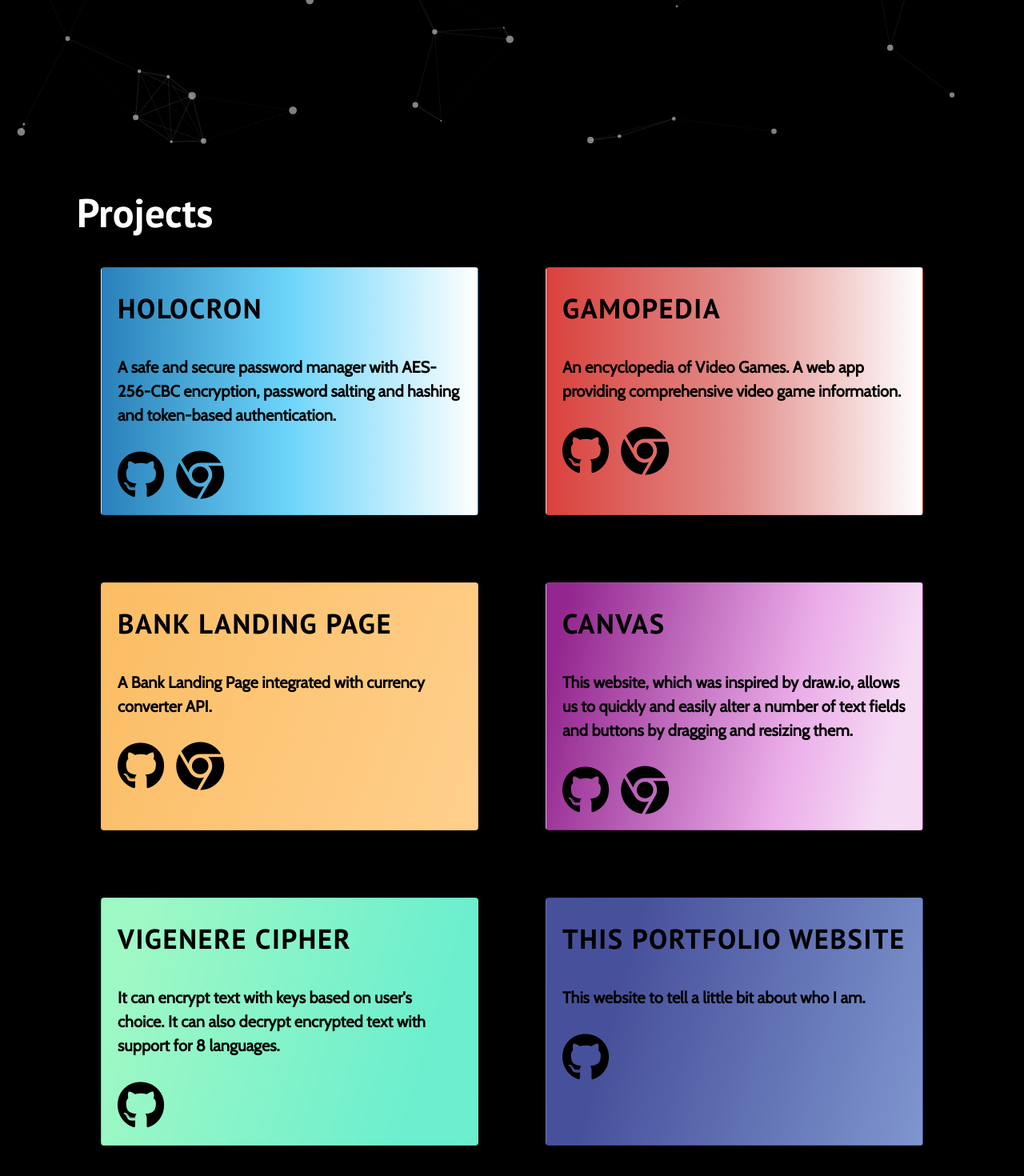
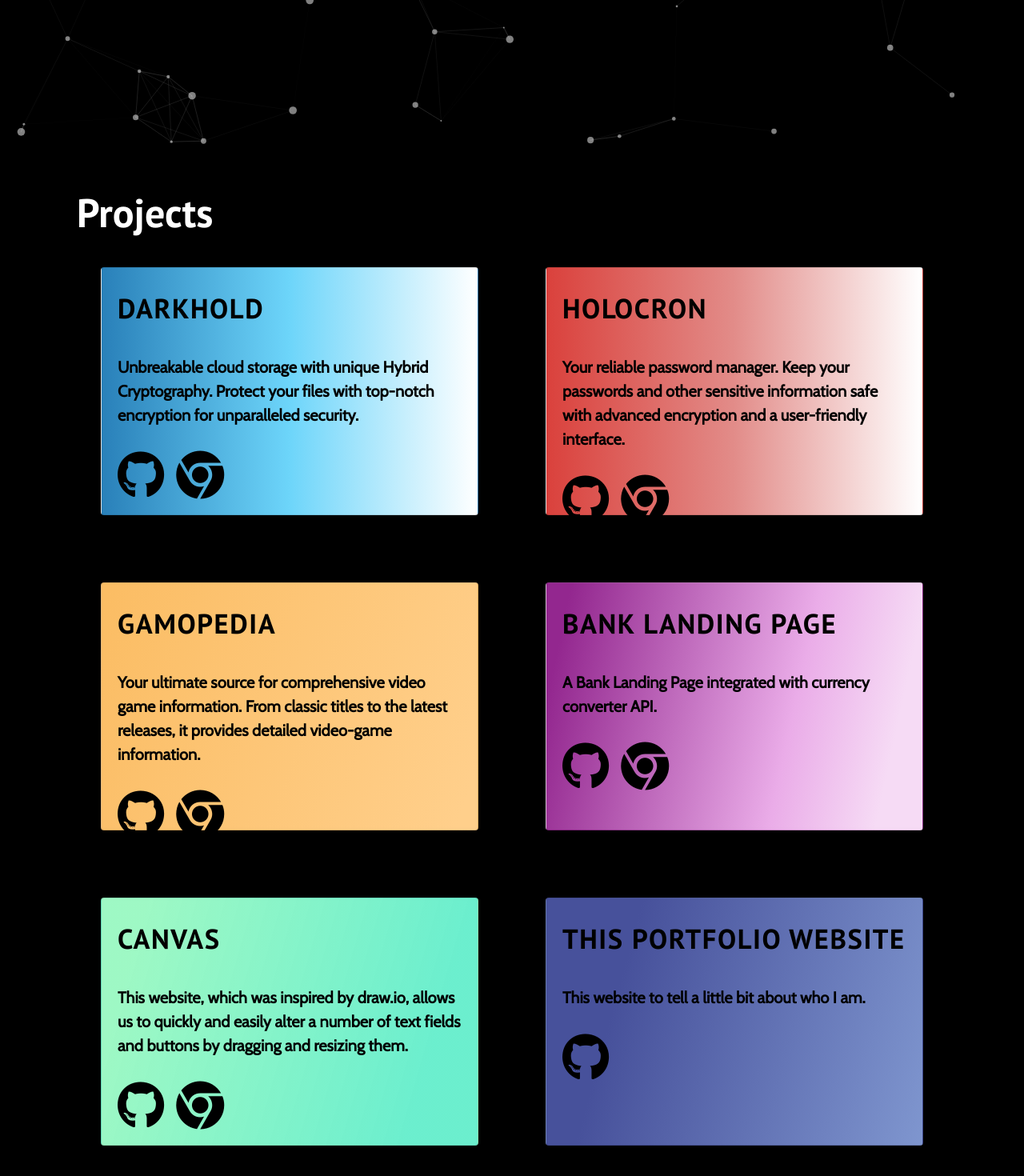
Before and after one commit to Geralt-Of-Rivia-Witcher/portfolio_2.0, a React (Create React App) app: page / in a window 1280 px wide. Shown: the part 614-2084 px from the top of the page at 80% size. Built offline with nearby package versions, Linux system fonts and the light colour scheme.

Commit message:
refactor: :recycle: Updated Projects section

```diff
--- a/src/const.js
+++ b/src/const.js
@@ -1,20 +1,28 @@
 export const project_list = [
+  {
+    project_name: "DARKHOLD",
+    project_description:
+      "Unbreakable cloud storage with unique Hybrid Cryptography. Protect your files with top-notch encryption for unparalleled security.",
+    project_link_1: "https://github.com/Geralt-Of-Rivia-Witcher/Darkhold/",
+    project_link_2: "https://darkhold.siddhantkumarsingh.me/",
+    class: "card first",
+  },
   {
     project_name: "HOLOCRON",
     project_description:
-            "A safe and secure password manager with AES-256-CBC encryption, password salting and hashing and token-based authentication.",
+      "Your reliable password manager. Keep your passwords and other sensitive information safe with advanced encryption and a user-friendly interface.",
     project_link_1: "https://github.com/Geralt-Of-Rivia-Witcher/Holocron/",
     project_link_2: "https://holocron.siddhantkumarsingh.me/",
-        class: "card first",
+    class: "card second",
   },
   {
     project_name: "GAMOPEDIA",
     project_description:
-            "An encyclopedia of Video Games. A web app providing comprehensive video game information.",
+      "Your ultimate source for comprehensive video game information. From classic titles to the latest releases, it provides detailed video-game information.",
     project_link_1:
       "https://github.com/Geralt-Of-Rivia-Witcher/Gamopedia_Frontend/",
     project_link_2: "https://gamopedia.siddhantkumarsingh.me/",
-        class: "card second",
+    class: "card third",
   },
   {
     project_name: "BANK LANDING PAGE",
@@ -23,7 +31,7 @@ export const project_list = [
     project_link_1:
       "https://github.com/Geralt-Of-Rivia-Witcher/Bank_Landing_Page/",
     project_link_2: "https://my-bank-frontend.vercel.app/",
-        class: "card third",
+    class: "card fourth",
   },
   {
     project_name: "CANVAS",
@@ -31,22 +39,12 @@ export const project_list = [
       "This website, which was inspired by draw.io, allows us to quickly and easily alter a number of text fields and buttons by dragging and resizing them.",
     project_link_1: "https://github.com/Geralt-Of-Rivia-Witcher/Canvas/",
     project_link_2: "https://canvas4all.netlify.app/",
-        class: "card fourth",
-    },
-    {
-        project_name: "VIGENERE CIPHER",
-        project_description:
-            "It can encrypt text with keys based on user's choice. It can also decrypt encrypted text with support for 8 languages.",
-        project_link_1:
-            "https://github.com/Geralt-Of-Rivia-Witcher/VigenereCipher",
     class: "card fifth",
   },
   {
     project_name: "THIS PORTFOLIO WEBSITE",
-        project_description:
-            "This website to tell a little bit about who I am.",
-        project_link_1:
-            "https://github.com/Geralt-Of-Rivia-Witcher/portfolio_2.0/",
+    project_description: "This website to tell a little bit about who I am.",
+    project_link_1: "https://github.com/Geralt-Of-Rivia-Witcher/portfolio_2.0/",
     class: "card sixth",
   },
 ];
```
Lines whose indentation alone changed are shown as unchanged.
